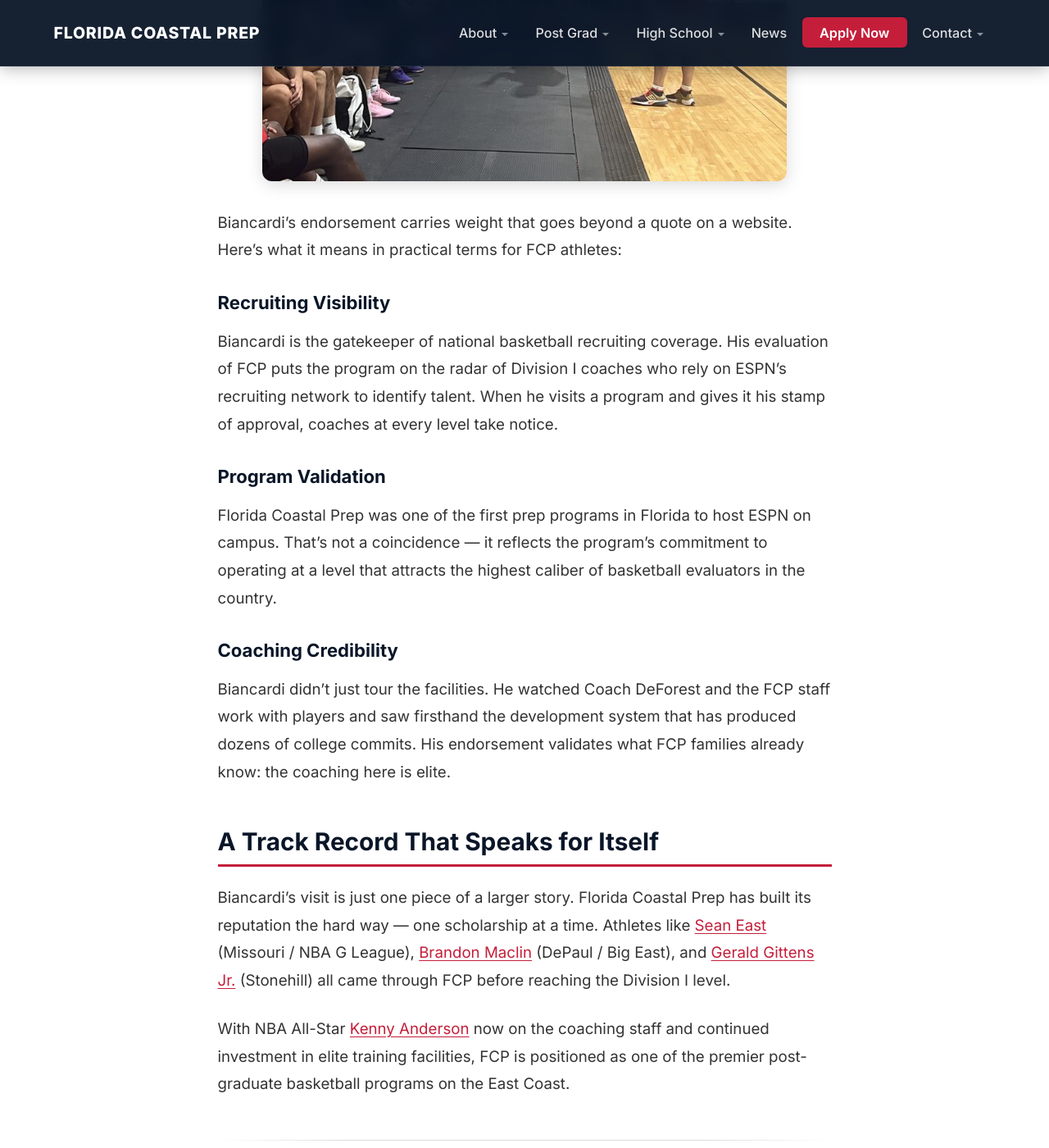
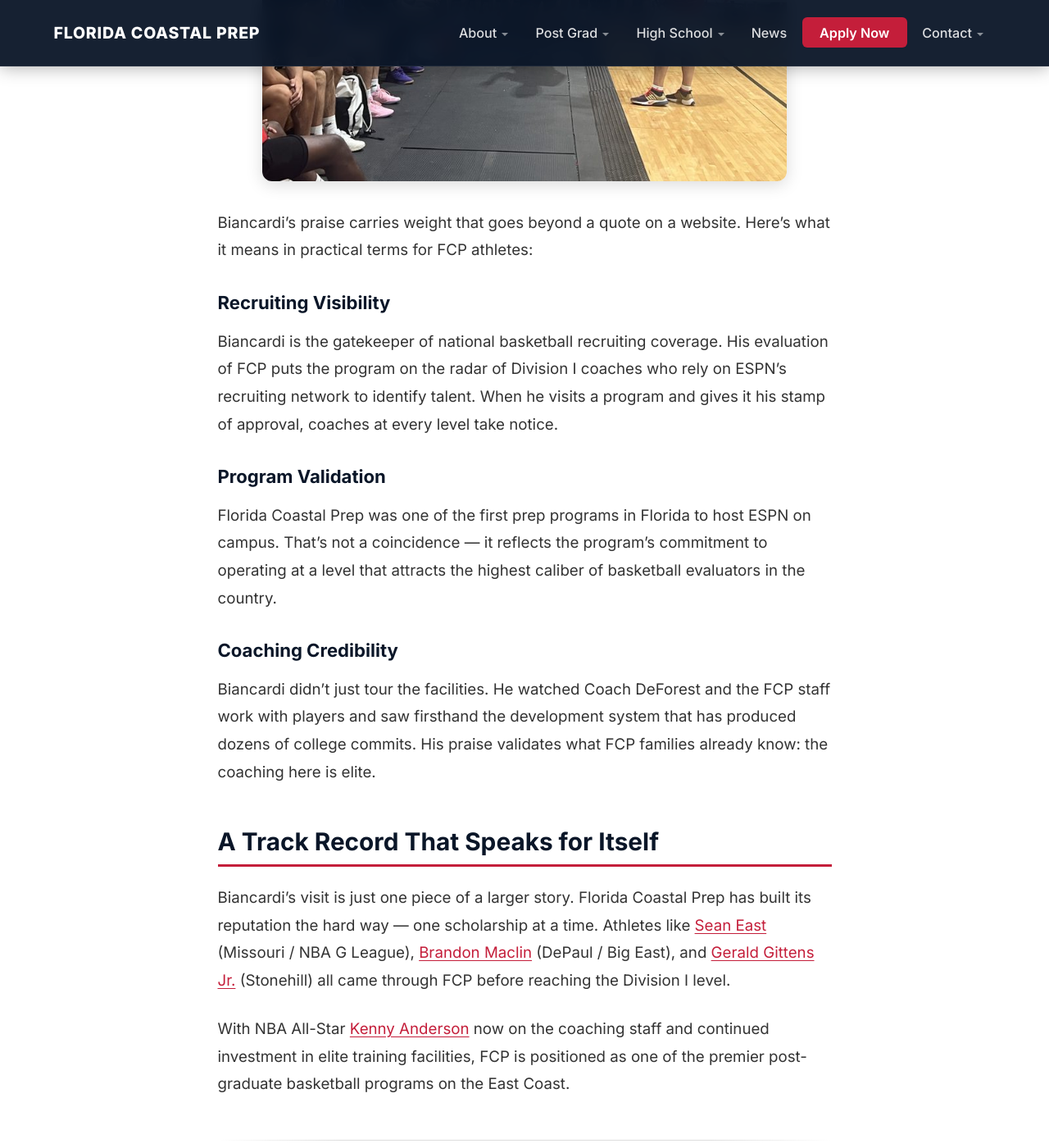
Before and after one commit to CoachD23/fcp-jekyll-site, a Jekyll site: the page built from _posts/2026-03-04-paul-biancardi-espn-endorses-florida-coastal-prep.md, in a window 1280 px wide and 1400 px high, scrolled down 3510 px. Shown: the whole window at 82% size. Built offline with Jekyll 4.4.1, drawn with Linux system fonts in a browser that asks for light colours; a script that is not in the unit is left out; some of the changed text lies outside the part shown.

Commit message:
fix: remove endorsement language, add Biancardi blog post links across site
- Replace all "endorses/endorsement" language with softer alternatives
  (visited, praised, recognized) across 6 files per Coach D's feedback
- Add links to Biancardi blog post on every page mentioning him
  (about, testimonials, post-grad, fort walton beach post, fcp-facts)
- Fix missing </a> closing tag on about.md endorsement card image

Co-Authored-By: Claude Opus 4.6 <noreply@anthropic.com>

```diff
--- a/_posts/2026-03-04-paul-biancardi-espn-endorses-florida-coastal-prep.md
+++ b/_posts/2026-03-04-paul-biancardi-espn-endorses-florida-coastal-prep.md
@@ -1,10 +1,10 @@
 ---
 layout: post
-title: "Paul Biancardi — ESPN's Director of Recruiting — Endorses Florida Coastal Prep"
+title: "Paul Biancardi — ESPN's Director of Recruiting — Visits Florida Coastal Prep"
 date: 2026-03-04
 categories: [highlights]
 image: /assets/images/paul-biancardi.jpg
-description: "Paul Biancardi, ESPN's Director of Basketball Recruiting and former D1 head coach, visited Florida Coastal Prep and gave the program his personal endorsement. Watch the video of his visit."
+description: "Paul Biancardi, ESPN's Director of Basketball Recruiting and former D1 head coach, visited Florida Coastal Prep and praised the program firsthand. Watch the video of his visit."
 excerpt: "When ESPN's top basketball recruiting director — a man who has personally evaluated thousands of programs — visits your academy and calls it 'first class,' that means something."
 ---
 
@@ -39,7 +39,7 @@ That wasn't a polished press statement. That was a man who has been inside hundr
 
 <img src="/assets/images/about/biancardi-gym.jpg" alt="Paul Biancardi at the Florida Coastal Prep facility" style="width: 100%; max-width: 640px; display: block; margin: 2rem auto; border-radius: 12px; box-shadow: 0 4px 20px rgba(0,0,0,0.15);">
 
-Biancardi's endorsement carries weight that goes beyond a quote on a website. Here's what it means in practical terms for FCP athletes:
+Biancardi's praise carries weight that goes beyond a quote on a website. Here's what it means in practical terms for FCP athletes:
 
 ### Recruiting Visibility
 
@@ -51,7 +51,7 @@ Florida Coastal Prep was one of the first prep programs in Florida to host ESPN
 
 ### Coaching Credibility
 
-Biancardi didn't just tour the facilities. He watched Coach DeForest and the FCP staff work with players and saw firsthand the development system that has produced dozens of college commits. His endorsement validates what FCP families already know: the coaching here is elite.
+Biancardi didn't just tour the facilities. He watched Coach DeForest and the FCP staff work with players and saw firsthand the development system that has produced dozens of college commits. His praise validates what FCP families already know: the coaching here is elite.
 
 ## A Track Record That Speaks for Itself
 
@@ -61,4 +61,4 @@ With NBA All-Star [Kenny Anderson](/coaches/kenny-anderson/) now on the coaching
 
 ---
 
-**Ready to see what FCP can do for your basketball career?** [Apply now](/apply/) or [contact our coaching staff](/contact/) to learn more about the program that earned ESPN's endorsement.
+**Ready to see what FCP can do for your basketball career?** [Apply now](/apply/) or [contact our coaching staff](/contact/) to learn more about the program that earned ESPN's recognition.
```
Also changed, not shown: other parts of _posts/2026-03-04-paul-biancardi-espn-endorses-florida-coastal-prep.md (+1 -1 lines), _posts/2026-02-18-basketball-prep-school-fort-walton-beach-florida.md (+1 -1 lines), about.md (+7 -3 lines), fcp-facts.md (+1 -1 lines), post-grad.md (+4 -2 lines), testimonials.md (+4 -4 lines).
